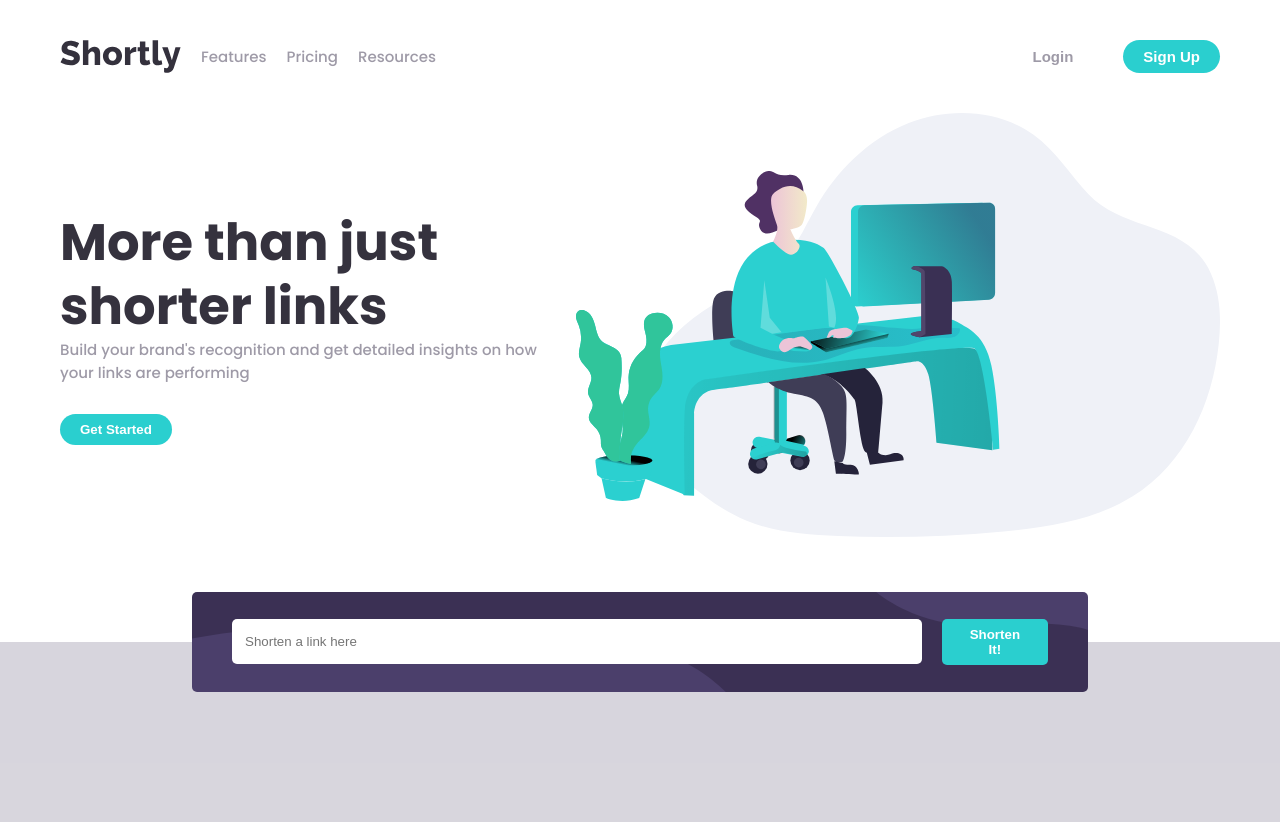
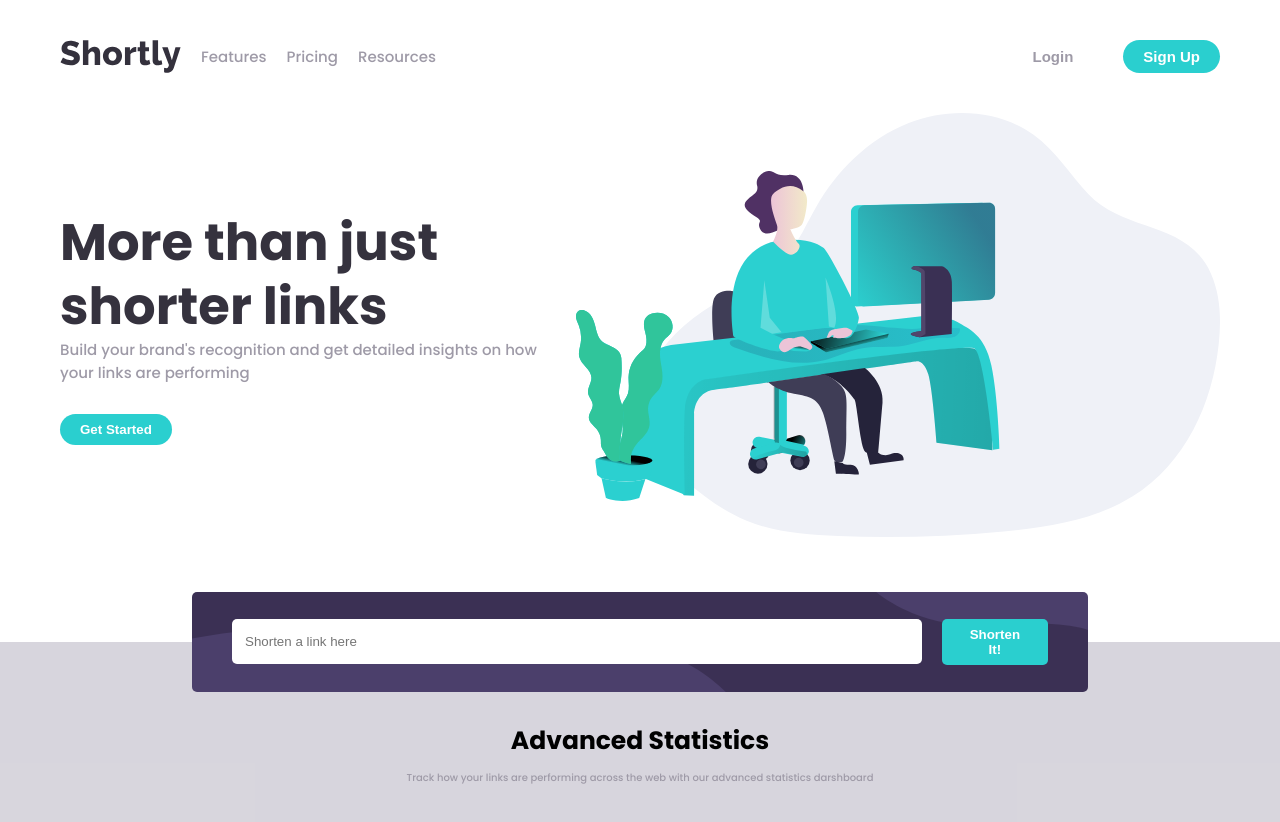
Before and after one commit to hidalest/URL-shortening-app, a React (Create React App) app: page / in a window 1280 px wide. Shown: the top 822 px of the page. Built offline with nearby package versions, Linux system fonts and the light colour scheme; the HTML template or start-up script is replaced by a standard one.

Commit message:
Started the development of the statistics cards

```diff
--- /dev/null
+++ b/src/components/AdvanceStatisticsContainer/AdvanceStatisticsContainer.js
@@ -0,0 +1,20 @@
+import React from 'react';
+import './AdvanceStatisticsContainer.scss';
+
+const AdvanceStatisticsContainer = (props) => {
+  return (
+    <section className='statistics'>
+      <div className='statistics__header'>
+        <h2>Advanced Statistics</h2>
+        <p>
+          Track how your links are performing across the web with our advanced
+          statistics darshboard
+        </p>
+      </div>
+
+      <div className='statistics__cards'></div>
+    </section>
+  );
+};
+
+export default AdvanceStatisticsContainer;
--- /dev/null
+++ b/src/components/AdvanceStatisticsContainer/AdvanceStatisticsContainer.scss
@@ -0,0 +1,21 @@
+@import '../../sassStyles/mixins';
+@import '../../sassStyles/variables';
+
+.statistics {
+  margin: 2rem 6rem;
+
+  &__header {
+    margin: 0 auto;
+    text-align: center;
+    width: 50rem;
+
+    h2 {
+      font-size: 2.5rem;
+      margin-bottom: 1rem;
+    }
+
+    p {
+      color: $grayishViolet;
+    }
+  }
+}
--- a/src/components/Layout/Main/Main.js
+++ b/src/components/Layout/Main/Main.js
@@ -1,4 +1,5 @@
 import React, { useEffect, useState } from 'react';
+import AdvanceStatisticsContainer from '../../AdvanceStatisticsContainer/AdvanceStatisticsContainer';
 import InputLink from '../../InputLink/InputLink';
 import NewLink from '../../NewLink/NewLink';
 import Button from '../../UI/Button/Button';
@@ -61,6 +62,8 @@ const Main = (props) => {
           />
         ))}
       </div>
+
+      <AdvanceStatisticsContainer />
     </main>
   );
 };
```
